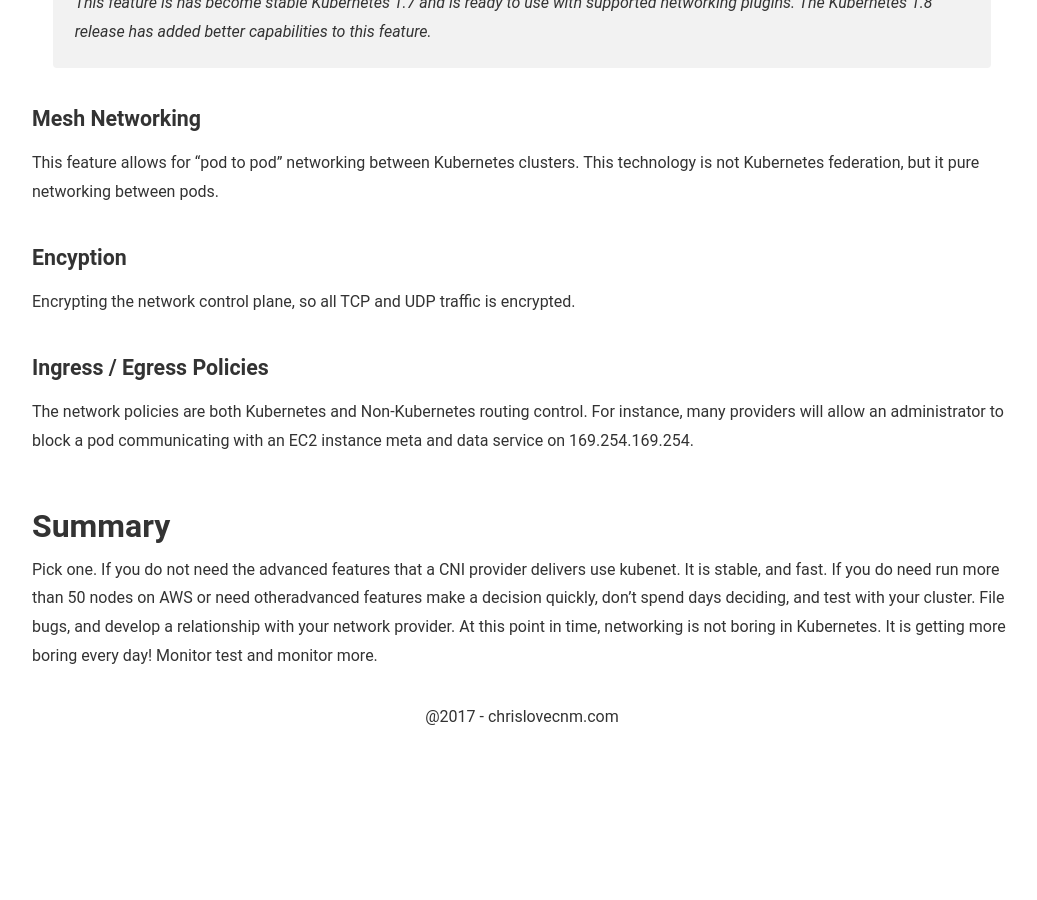
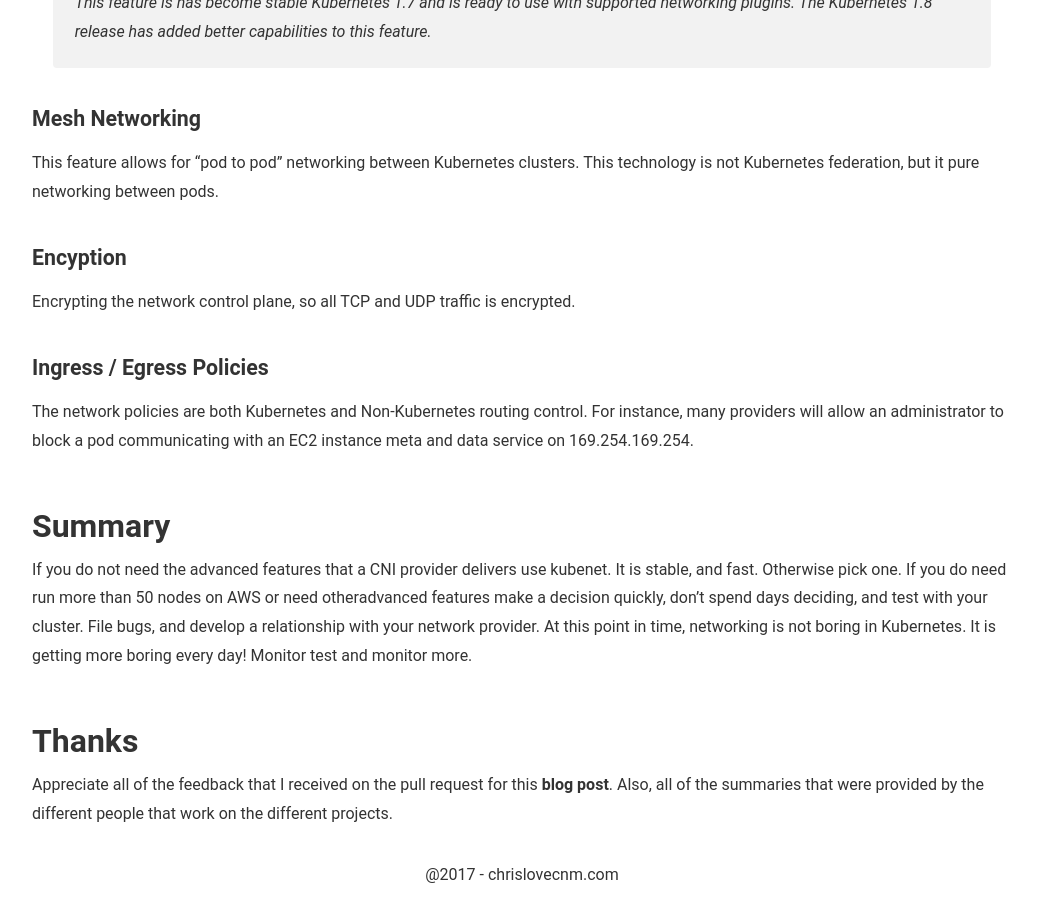
Before and after one commit to chrislovecnm/chrislovecnm.com, a Jekyll site: the page built from _posts/2017-11-11-choosing-a-cni-provider.md, in a window 1280 px wide and 900 px high, scrolled down 7728 px. Shown: the whole window, without its empty margins (118-1155 px from the left). Built offline with Jekyll 4.4.1, drawn with Linux system fonts in a browser that asks for light colours; nearby versions of some CDN libraries; before the commit the page ends 8470 px from its top, so only the background shows below that.

Commit message:
more tweaks

```diff
--- a/_config.yml
+++ b/_config.yml
@@ -46,13 +46,14 @@ reverse: false
 
 exclude: ['README.md', 'Gemfile.lock', 'Gemfile', 'vendor', 'Rakefile']
 
-twitter_username:     chrislovecnm
-github_username:      chrislovecnm
+twitter_username: chrislovecnm
+github_username: chrislovecnm
+
 twitter:
   username: chrislovecnm
 
 social:
-  name: Chris Love
+  name: "Chris Love"
   links:
     - https://twitter.com/chrislovecnm
     - https://github.com/chrislovecnm
--- a/_posts/2017-11-11-choosing-a-cni-provider.md
+++ b/_posts/2017-11-11-choosing-a-cni-provider.md
@@ -1,5 +1,5 @@
 ---
-title: Choosing a CNI Provider
+title: Choosing a CNI Provider for Kubernetes
 description: Choosing which CNI provider to deploy in Kubernetes
 header: Choosing a CNI Provider for Kubernetes
 date:   2017-11-11 19:22:52 MDT
@@ -350,9 +350,17 @@ communicating with an EC2 instance meta and data service on 169.254.169.254.
 
 ## Summary
 
-Pick one. If you do not need the advanced features that a CNI provider delivers
-use kubenet. It is stable, and fast. If you do need run more than 50 nodes on
-AWS or need otheradvanced features  make a decision quickly, don't spend days
-deciding, and test with your cluster.  File bugs, and develop a relationship
-with your network provider.  At this point in time, networking is not boring in
-Kubernetes.  It is getting more boring every day!  Monitor test and monitor more.
+If you do not need the advanced features that a CNI provider delivers
+use kubenet. It is stable, and fast. Otherwise pick one. If you do need run
+more than 50 nodes on AWS or need otheradvanced features  make a decision
+quickly, don't spend days deciding, and test with your cluster.  File bugs, and
+develop a relationship with your network provider.  At this point in time,
+networking is not boring in Kubernetes.  It is getting more boring every day!
+Monitor test and monitor more.
+
+## Thanks
+
+Appreciate all of the feedback that I received on the pull request for this
+[blog post](https://github.com/chrislovecnm/chrislovecnm.com/pull/1).  Also,
+all of the summaries that were provided by the different people that work on
+the different projects.
```
